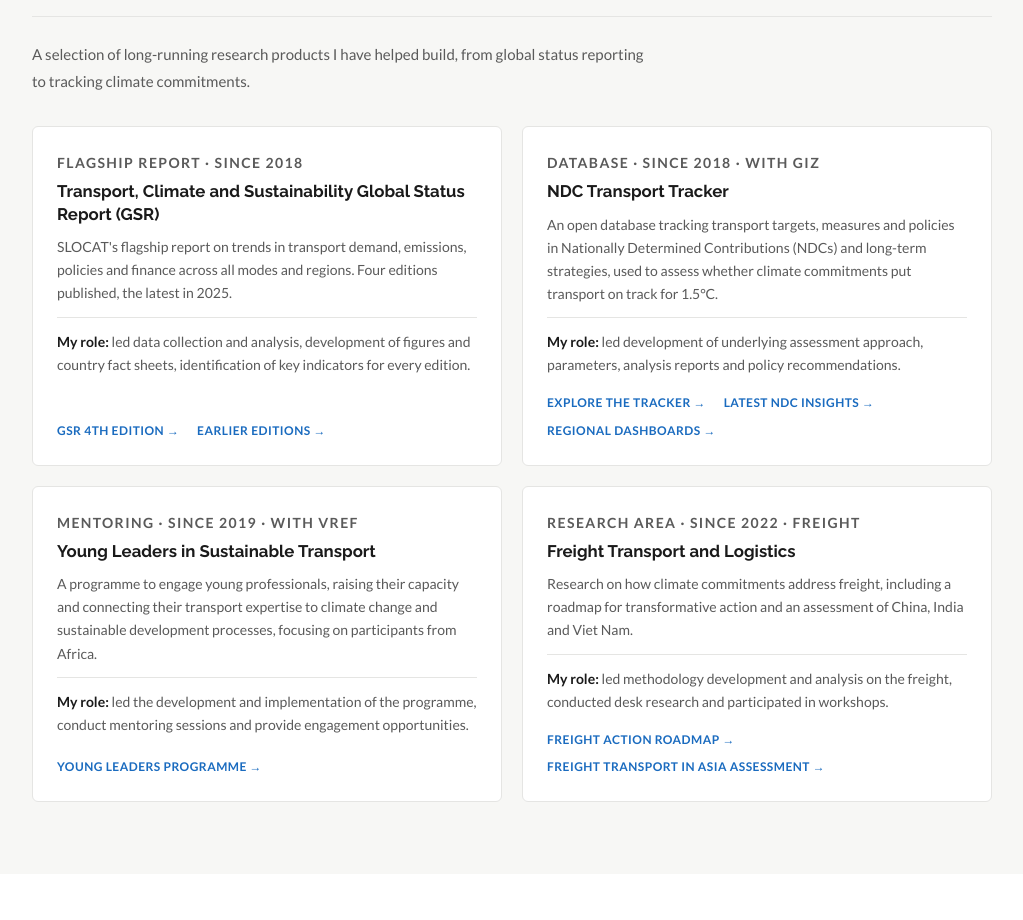
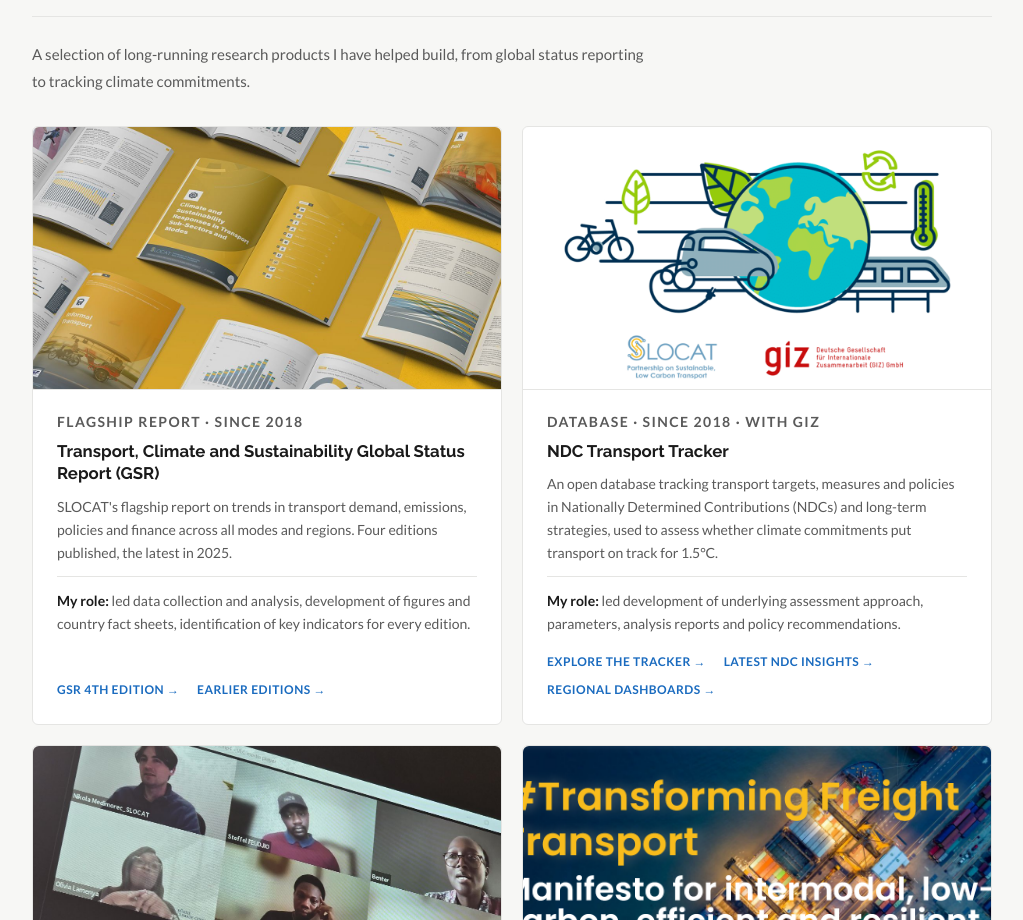
Before and after one commit to nikolamedi/nikolamedi.github.io, a plain HTML site: page index.html in a window 1280 px wide. Shown: the part 1880-2800 px from the top of the page, without its empty margins (128-1151 px from the left). Drawn offline with Linux system fonts and the light colour scheme; some icons are missing.

Commit message:
Added thumbnails

```diff
--- a/index.html
+++ b/index.html
@@ -781,7 +781,7 @@
     <div class="work-grid">
 
       <article class="work-card">
-        <img class="work-thumb" src="images/work/gsr.png" alt="Thumbnail for the Global Status Report"
+        <img class="work-thumb" src="images/work/gsr.jpg" alt="SLOCAT Global Status Report"
              width="1200" height="675" loading="lazy" onerror="this.remove()">
         <p class="work-kicker">Flagship report · since 2018</p>
         <h3>Transport, Climate and Sustainability Global Status Report (GSR)</h3>
@@ -794,7 +794,7 @@
       </article>
 
       <article class="work-card">
-        <img class="work-thumb" src="images/work/ndc-transport-tracker.png" alt="Thumbnail for the NDC Transport Tracker"
+        <img class="work-thumb" src="images/work/ndc-transport-tracker.png" alt="NDC Transport Tracker"
              width="1200" height="675" loading="lazy" onerror="this.remove()">
         <p class="work-kicker">Database · since 2018 · with GIZ</p>
         <h3>NDC Transport Tracker</h3>
@@ -808,7 +808,7 @@
       </article>
 
       <article class="work-card">
-        <img class="work-thumb" src="images/work/young-leaders.png" alt="Thumbnail for the Young Leaders in Sustainable Transport programme"
+        <img class="work-thumb" src="images/work/young-leaders.jpg" alt="Young Leaders in Sustainable Transport programme"
              width="1200" height="675" loading="lazy" onerror="this.remove()">
         <p class="work-kicker">Mentoring · since 2019 · with VREF</p>
         <h3>Young Leaders in Sustainable Transport</h3>
@@ -820,7 +820,7 @@
       </article>
 
       <article class="work-card">
-        <img class="work-thumb" src="images/work/freight.png" alt="Thumbnail for the freight transport and logistics research"
+        <img class="work-thumb" src="images/work/freight.png" alt="Freight transport and logistics research"
              width="1200" height="675" loading="lazy" onerror="this.remove()">
         <p class="work-kicker">Research area · since 2022 · freight</p>
         <h3>Freight Transport and Logistics</h3>
```
Also changed, not shown: images/work/freight.png (added), images/work/gsr.jpg (added), images/work/ndc-transport-tracker.png (added), images/work/young-leaders.jpg (added).
